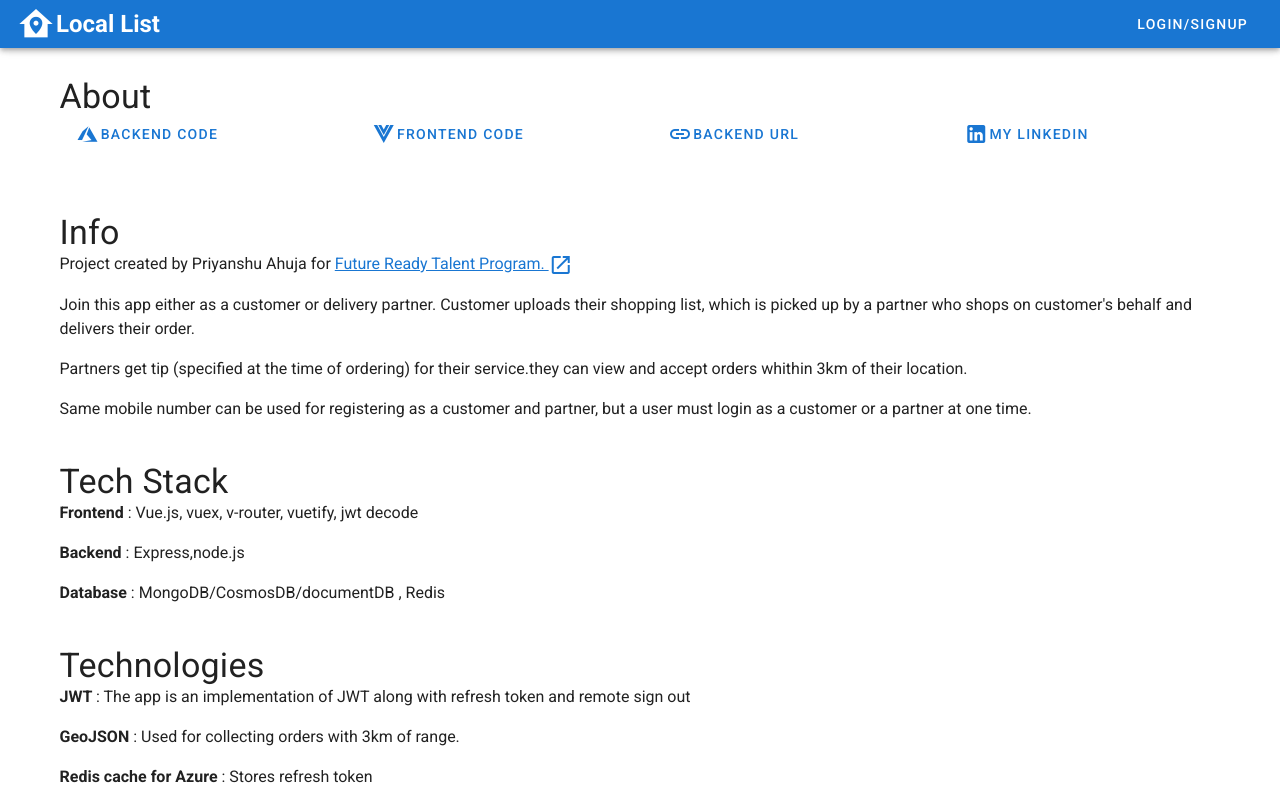
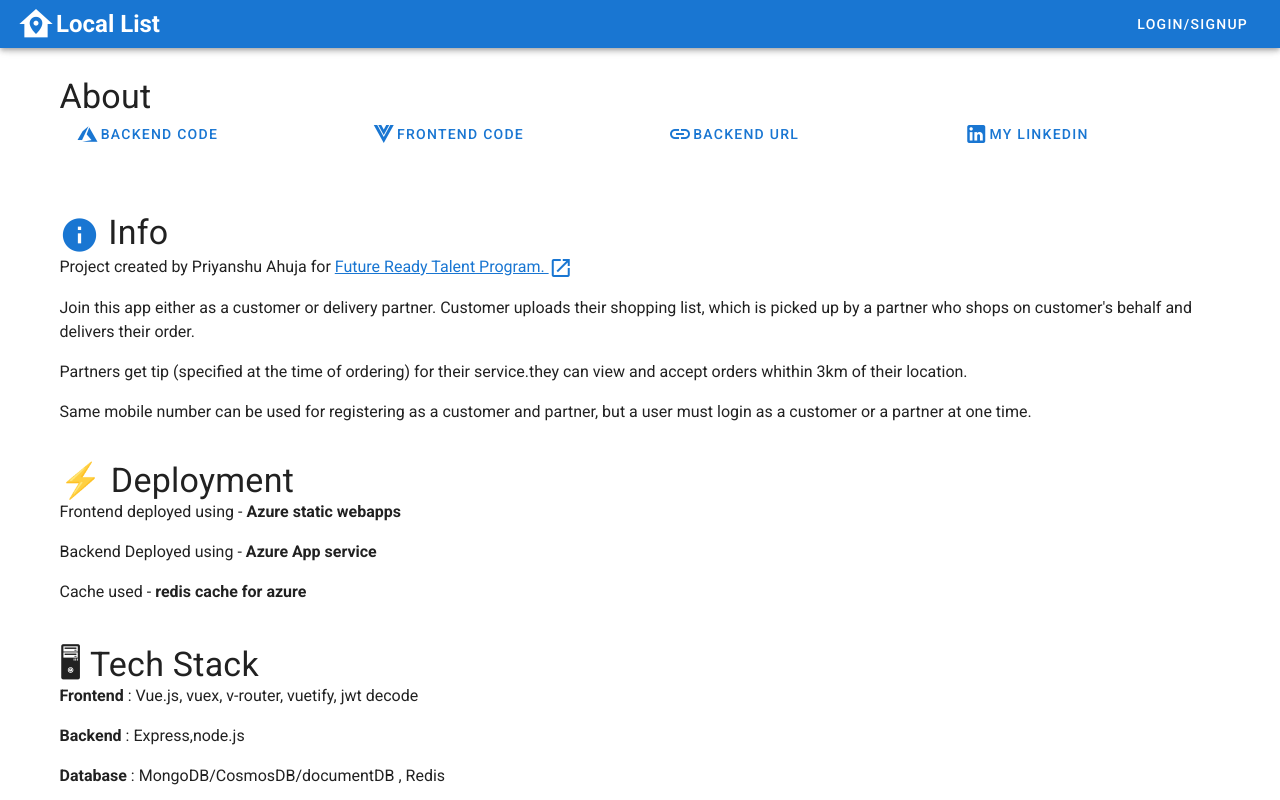
Before and after one commit to Priyanshu-001/local_list_frontend, a Vue app: page /about in a window 1280 px wide. Shown: the top 800 px of the page. Built offline with nearby package versions, Linux system fonts and the light colour scheme.

Commit message:
Added: Deployment Section && Heading Titles

```diff
--- a/src/views/About.vue
+++ b/src/views/About.vue
@@ -22,7 +22,7 @@
       <v-col>
     <v-row>
       <v-col>
-      <h2 class="text-h4">  Info  </h2>
+      <h2 class="text-h4"> <v-icon color="primary" x-large> mdi-information </v-icon> Info  </h2>
       <p>
         Project created by Priyanshu Ahuja for
         <a href="https://futurereadytalent.in/" target="_blank"> Future Ready Talent Program. </a>
@@ -44,9 +44,29 @@
   </v-col>
 
     </v-row>
+    <v-row class="mt-2" >
+      <v-col>
+    <v-row>
+      <v-col>
+      <h2 class="text-h4"> ⚡  Deployment  </h2>
+      <p>
+        Frontend deployed using - <strong> Azure static webapps </strong>
+      </p>
+      <p>
+        Backend Deployed using - <strong>Azure App service</strong>
+      </p>
+      <p>
+        Cache used - <strong>redis cache for azure</strong>
+      </p>
+
+    </v-col>
+    </v-row>
+  </v-col>
+
+    </v-row>
      <v-row>
       <v-col>
-      <h2 class="text-h4"> Tech Stack  </h2>
+      <h2 class="text-h4"> 🖥 Tech Stack  </h2>
       <p>
         <b> Frontend </b>: Vue.js, vuex, v-router, vuetify, jwt decode
 
@@ -62,7 +82,7 @@
 
     <v-row>
       <v-col>
-      <h2 class="text-h4"> Technologies </h2>
+      <h2 class="text-h4"> 🤖 Technologies </h2>
       <p>
         <b> JWT </b>: The app is an implementation of JWT along with refresh token and remote sign out
       </p>
```
